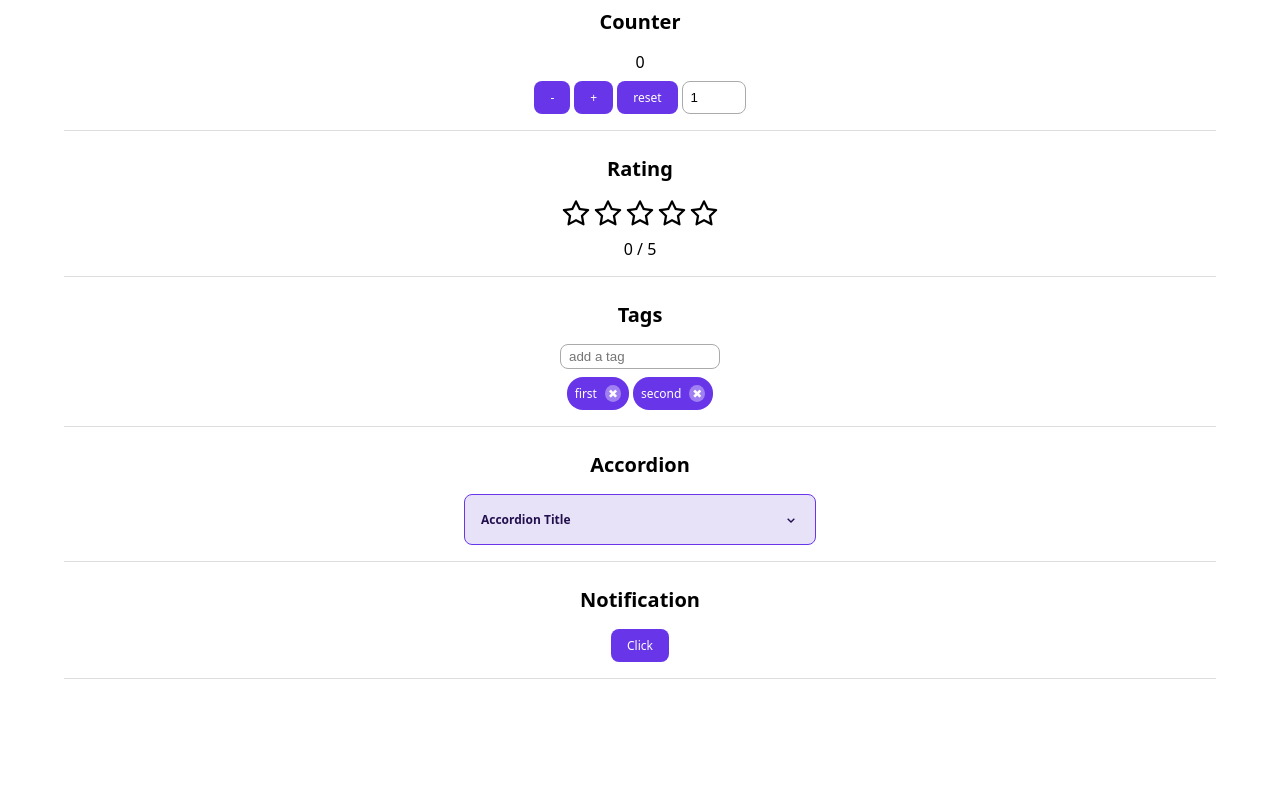
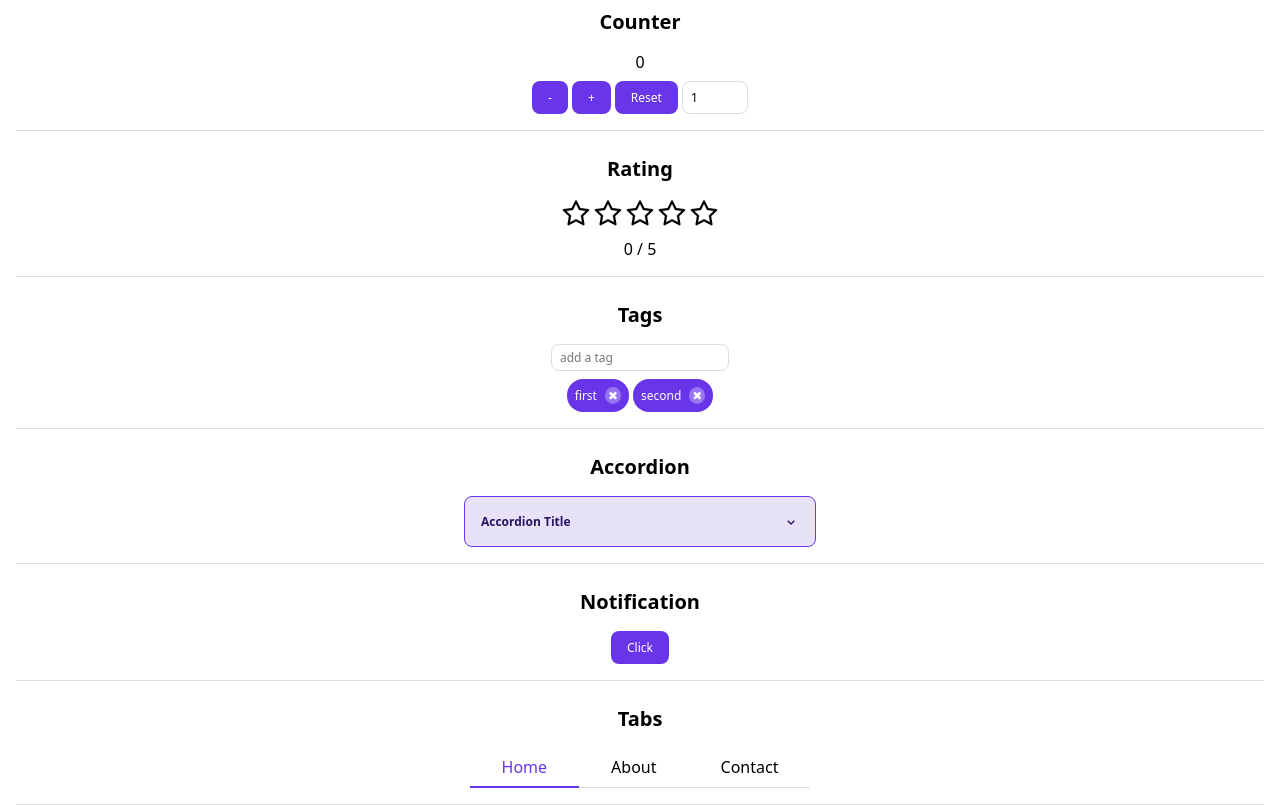
Before and after one commit to br4adam/react-components, a React (Vite) app: page / in a window 1280 px wide. Built offline with nearby package versions, Linux system fonts and the light colour scheme.

Commit message:
add tabs component, fix notification position

```diff
--- a/src/App.jsx
+++ b/src/App.jsx
@@ -3,6 +3,7 @@ import Rating from "./components/Rating"
 import Tags from "./components/Tags"
 import Accordion from "./components/Accordion"
 import Notification from "./components/Notification"
+import Tabs from "./components/Tabs"
 
 const App = () => {
   return (
@@ -12,6 +13,7 @@ const App = () => {
       <Tags />
       <Accordion />
       <Notification />
+      <Tabs />
     </div>
   )
 }
--- a/src/components/Counter.jsx
+++ b/src/components/Counter.jsx
@@ -16,7 +16,7 @@ const Counter = () => {
       <div>
         <button onClick={() => setCount(prev => prev - parseInt(step))}>-</button>
         <button onClick={() => setCount(prev => prev + parseInt(step))}>+</button>
-        <button onClick={handleReset}>reset</button>
+        <button onClick={handleReset}>Reset</button>
         <input type="number" value={step} onChange={(e) => setStep(e.target.value)} />
       </div>
     </section>
--- /dev/null
+++ b/src/components/Tabs.jsx
@@ -0,0 +1,23 @@
+import { useState } from "react"
+
+const Tabs = () => {
+  const items = ["Home", "About", "Contact"]
+  const [ active, setActive ] = useState(0)
+
+  return (
+    <section className="tabs">
+      <h1>Tabs</h1>
+      <ul>
+        { items.map((item, i)=> (
+          <li
+            className={active === i && "active"}
+            onClick={() => setActive(i)}>
+            {item}
+          </li>
+        ))}
+      </ul>
+    </section>
+  )
+}
+
+export default Tabs
--- a/src/index.css
+++ b/src/index.css
@@ -7,7 +7,8 @@
 :root {
   --main: #6836e8;
   --main-light: #e8e2f8;
-  --main-dark: #22104e;
+  --main-dark: #2a1461;
+  --gray: #dddddd;
 }
 
 body {
@@ -23,8 +24,8 @@ body {
 
 section {
   padding-bottom: 1rem;
-  border-bottom: 1px solid #dddddd;
-  width: 90%;
+  border-bottom: 1px solid var(--gray);
+  width: calc(100% - 2rem);
   display: flex;
   gap: 0.5rem;
   flex-direction: column;
@@ -51,9 +52,15 @@ h1 {
 }
 
 input {
+  all: unset;
   border-radius: 0.5rem;
-  border: 1px solid #aaaaaa;
+  border: 1px solid var(--gray);
   padding: 0.25rem 0.5rem;
+  font-size: 0.75rem;
+}
+
+input:focus {
+  border: 1px solid var(--main);
 }
 
 /* Counter */
@@ -63,7 +70,7 @@ input {
 }
 
 .counter input {
-  width: 4rem;
+  width: 3rem;
 }
 
 /* Rating */
@@ -112,7 +119,7 @@ input {
   align-items: center;
   justify-content: center;
   cursor: pointer;
-  background-color: #ffffff60;
+  background-color: #ffffff50;
   border-radius: 50%;
   width: 1rem;
   aspect-ratio: 1/1;
@@ -158,7 +165,7 @@ input {
 
 /* Notification */
 .notification .toast {
-  position: absolute;
+  position: fixed;
   opacity: 0;
   top: 1rem;
   right: 1rem;
@@ -196,3 +203,25 @@ input {
     transform: translateX(0%);
   }
 }
+
+/* Tabs */
+.tabs ul {
+  display: flex;
+}
+
+.tabs ul li {
+  all: unset;
+  padding: 0.5rem 2rem;
+  border-bottom: 1px solid var(--gray);
+  transition: all 0.25s ease-in-out;
+}
+
+.tabs ul li:hover {
+  cursor: pointer;
+  background-color: #f6f6f6;
+}
+
+.tabs ul li.active {
+  color: var(--main);
+  border-bottom: 2px solid var(--main);
+}
```
